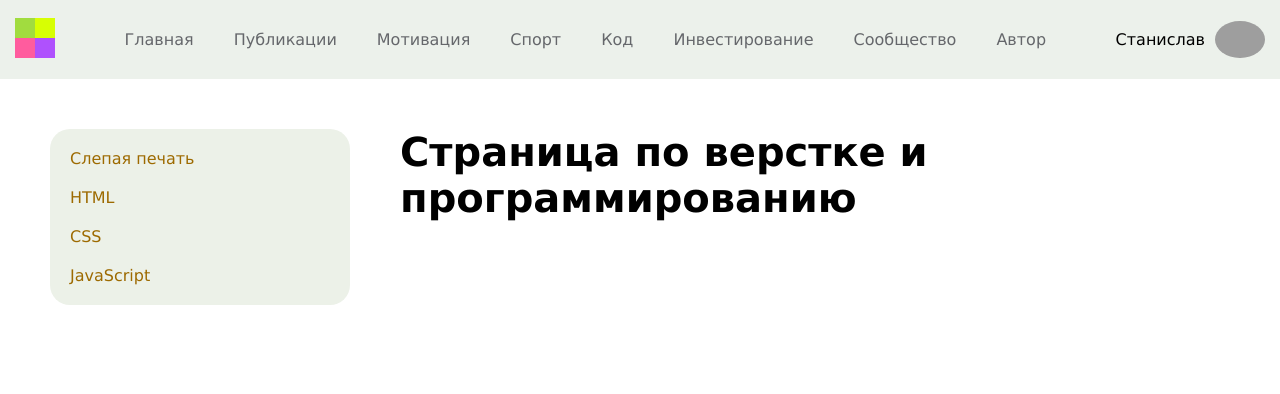
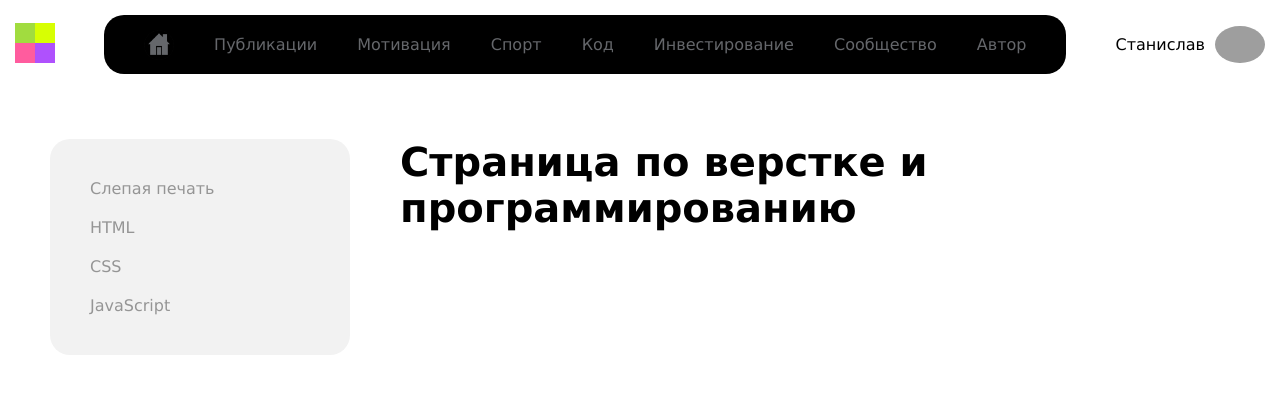
Before and after one commit to Stanislav-Vasilevich/social, a React (Create React App) app: page /code in a window 1280 px wide. Shown: the top 394 px of the page. Built offline with nearby package versions, Linux system fonts and the light colour scheme; grey boxes are pictures that could not be loaded.

Commit message:
добавил картинку в меню на главную страницу

```diff
--- a/src/components/Header/Header.module.css
+++ b/src/components/Header/Header.module.css
@@ -2,8 +2,7 @@
   display: flex;
   align-items: center;
   justify-content: space-between;
-  background-color: #ecf1eb;
-  padding: 10px 15px;
+  padding: 15px;
   margin: 0 auto;
 }
 
--- a/src/components/Header/Menu/Menu.module.css
+++ b/src/components/Header/Menu/Menu.module.css
@@ -1,5 +1,9 @@
 .menu {
   display: flex;
+	border-radius: 20px;
+	background: black;
+	align-items: center;
+	padding: 0 20px;
 }
 
 .item {
@@ -8,10 +12,32 @@
   color: #65676B;
   cursor: pointer;
   padding: 20px;
+	transition: .4s all;
+}
+
+.itemHome {
+	width: 30px;
+	height: 30px;
+	padding: 0 20px;
+	box-sizing: content-box;
 }
 
 .item:hover {
-  background: rgba(177, 176, 176, 0.29);
+  color: white;
+}
+
+.itemHome__img {
+	width: 100%;
+	height: 100%;
+	transition: .4s all;
+}
+
+.itemHome:hover .itemHome__img {
+	cursor: pointer;
+	background-image: url("./../../../image/home_hover.webp");
+	background-position: center;
+	background-repeat: no-repeat;
+	background-size: cover;
 }
 
 .active {
--- a/src/components/Header/Menu/Menu.tsx
+++ b/src/components/Header/Menu/Menu.tsx
@@ -2,6 +2,7 @@ import React from 'react';
 import s from './Menu.module.css';
 import {NavLink} from "react-router-dom";
 import {CommunityPageNavigationType} from '../../../redux/сommunity-reducer';
+import imageHome from './../../../image/home.webp';
 
 type PropsType = {
 	menuItems: Array<CommunityPageNavigationType>
@@ -9,6 +10,20 @@ type PropsType = {
 
 const Menu = (props: PropsType) => {
 	const menuItem = props.menuItems.map(i => {
+		console.log('i: ', i.path);
+
+		if (i.path === '/') {
+			return (
+				<NavLink
+					key={i.id}
+					className={s.itemHome}
+					to={i.path}
+				>
+					<img className={s.itemHome__img} src={imageHome} alt="home"/>
+				</NavLink>
+			)
+		}
+
 		return (
 			<NavLink
 				key={i.id}
--- a/src/components/Page/Code/Code.module.css
+++ b/src/components/Page/Code/Code.module.css
@@ -14,17 +14,24 @@
 
 .menuItem {
 	text-decoration: none;
-	color: #9d6a00;
+	color: #959595;
+	cursor: pointer;
+	transition: .4s all;
+}
+
+.menuItem:hover {
+	color: #000;
 }
 
 .active {
 	color: red;
 	text-decoration: none;
+	cursor: auto;
 }
 
 .sidebar {
-	background: #ecf1e8;
-	padding: 20px;
+	background: #f2f2f2;
+	padding: 40px;
 	border-radius: 20px;
 }
 
```
Also changed, not shown: src/image/home.webp (added), src/image/home_hover.webp (added). Lines whose indentation alone changed are shown as unchanged.
